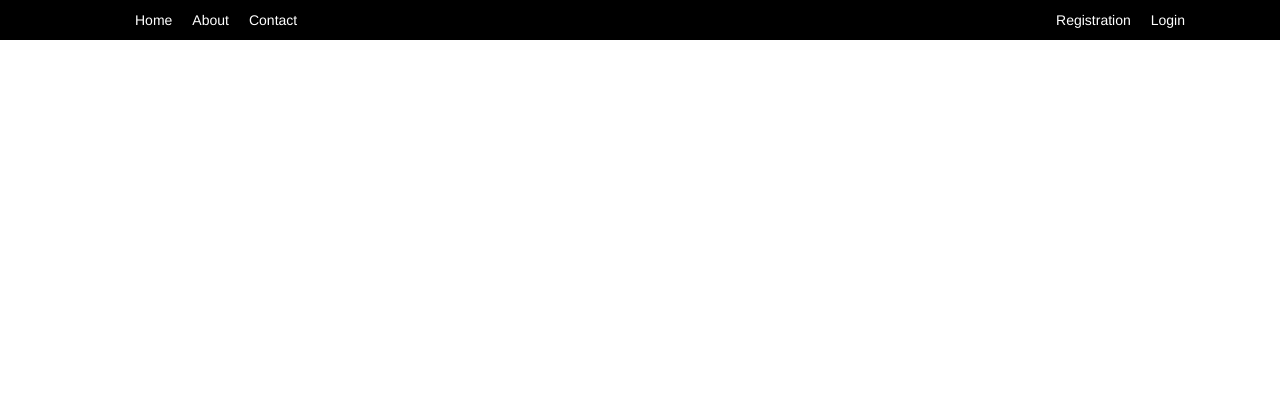
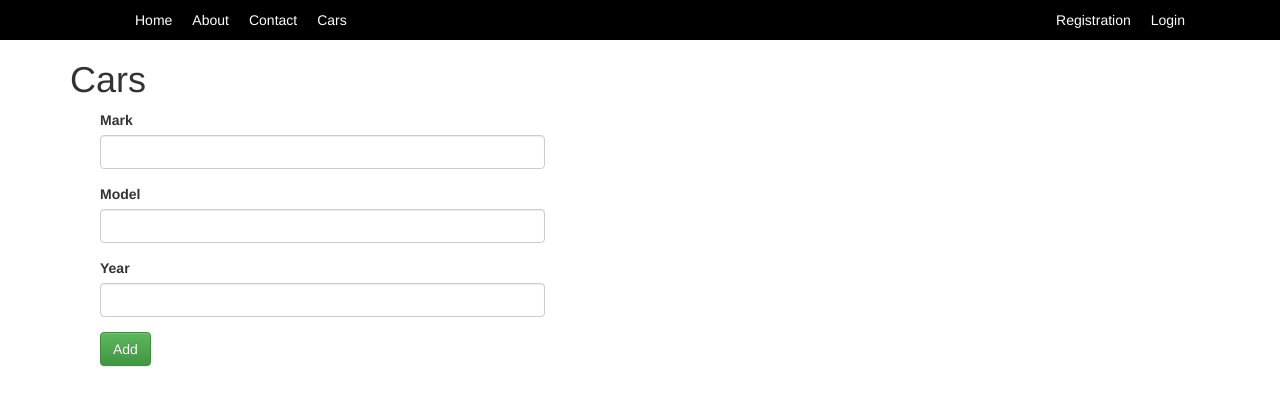
Before and after one commit to IvailoSakaliev/CarShop, an Angular app: page /cars in a window 1280 px wide. Before the commit this address led to /. Shown: the top 406 px of the page. Built offline with nearby package versions, Linux system fonts and the light colour scheme.

Commit message:
Add cars component

```diff
--- /dev/null
+++ b/src/app/cars/car.component.html
@@ -0,0 +1,20 @@
+<h1>{{titleCars}}</h1>
+<div class="container">
+    <div class="col-md-5">
+        <form action="">
+            <div class="form-group">
+                <label for="name">Mark</label>
+                <input type="text" id="name" class="form-control" req>
+            </div>
+            <div class="form-group">
+                <label for="model">Model</label>
+                <input type="text" id="model" class="form-control" req>
+            </div>
+            <div class="form-group">
+                <label for="year">Year</label>
+                <input type="text" id="year" class="form-control" req>
+            </div>
+           <button type="submit" class="btn btn-success">Add</button>
+        </form>
+    </div>
+</div>
--- /dev/null
+++ b/src/app/cars/cars.component.ts
@@ -0,0 +1,14 @@
+import {Component} from "@angular/core";
+import {Car} from "./cars";
+
+@Component({
+    selector:'carform',
+    templateUrl: './car.component.html'
+
+})
+export class CarComponent{
+    titleCars = "Cars";
+    engines  =  [1.2, 1.4 , 1.6 , 1.8 , 2.0 , 4.0];
+
+    car = new Car('','','',0);
+}
--- /dev/null
+++ b/src/app/cars/cars.ts
@@ -0,0 +1,9 @@
+export class Car
+{
+    constructor(
+        public name: string,
+        public modle: string,
+        public engine: string,
+        public year: number
+    ){}
+}
--- a/src/app/navigation/navigation.component.html
+++ b/src/app/navigation/navigation.component.html
@@ -5,6 +5,7 @@
     		<li><a routerLink="/">Home</a></li>
     		<li><a routerLink="/about">About</a></li>
     		<li><a routerLink="/contact">Contact</a></li>
+    		<li><a routerLink="/cars">Cars</a></li>
     	</ul>
     </div>
     <div class="col-md-4">
--- a/src/app/router.module.ts
+++ b/src/app/router.module.ts
@@ -3,20 +3,25 @@ import {RouterModule, Routes} from  "@angular/router";
 import { HomeComponent } from "./home/home.component";
 import { AboutComponent } from "./about/about.component";
 import { ContactsComponent } from "./contact/contacts.component";
+import {FormsModule} from "@angular/forms";
+import { CarComponent } from "./cars/cars.component";
 
 const routes: Routes = [
     {path: '', component: HomeComponent},
     {path: 'about', component: AboutComponent},
-    {path: 'contact', component: ContactsComponent}
+    {path: 'contact', component: ContactsComponent},
+    {path: 'cars', component: CarComponent}
 ];
 
 @NgModule({
     declarations:    [
         HomeComponent,
         AboutComponent,
-        ContactsComponent
+        ContactsComponent,
+        CarComponent
     ],
-    imports: [RouterModule.forRoot(routes)],
+    imports: [RouterModule.forRoot(routes),
+        FormsModule],
     exports: [RouterModule]
 })
 
```
